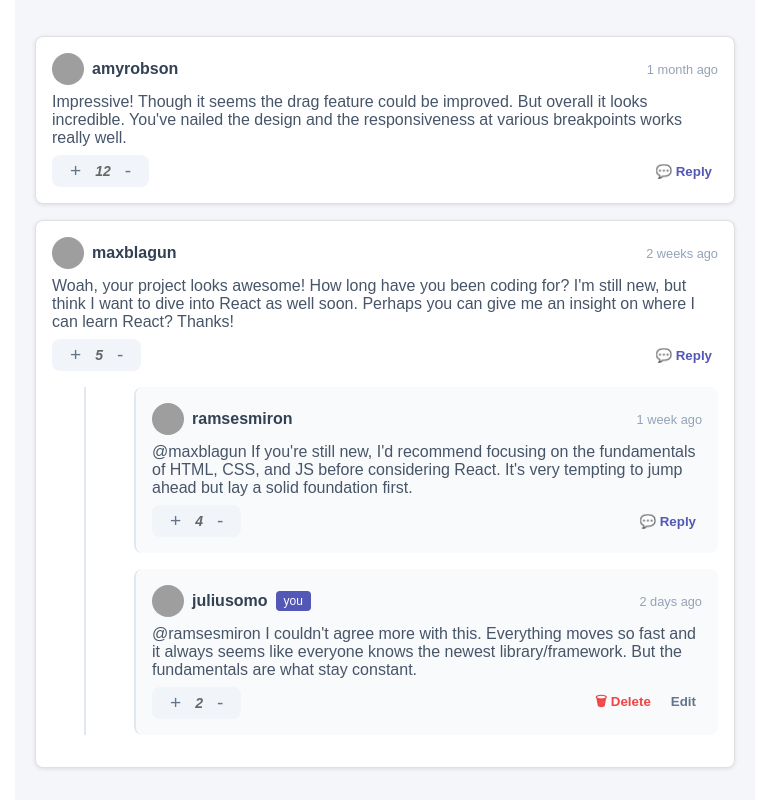
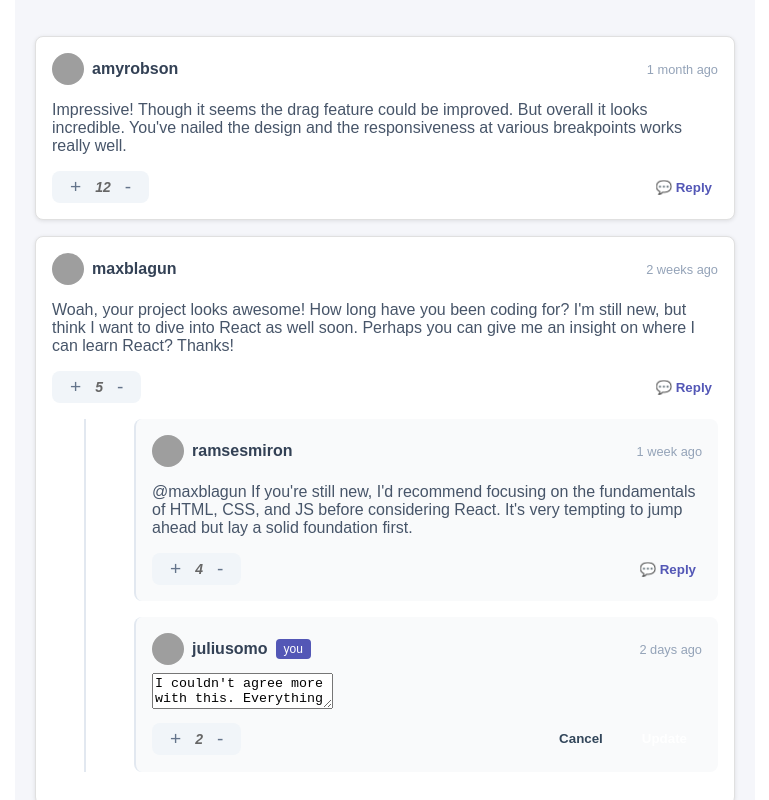
Before and after one commit to Mugeha/Interactive_comments, a React (Create React App) app: page / in a window 1280 px wide. Both pictures are taken after a click on the button "Edit". Shown: the top 800 px of the page, without its empty margins (255-1024 px from the left). Built offline with nearby package versions, Linux system fonts and the light colour scheme; grey boxes are pictures that could not be loaded.

Commit message:
Edit logic

```diff
--- a/src/Components/CommentCard.jsx
+++ b/src/Components/CommentCard.jsx
@@ -9,6 +9,34 @@ const CommentCard = ({ comment, isReply = false }) => {
   const [showReplyInput, setShowReplyInput] = useState(false);
   const [replyContent, setReplyContent] = useState('');
   const [showDeleteModal, setShowDeleteModal] = useState(false);
+
+  // EDIT STATE
+  const [isEditing, setIsEditing] = useState(false);
+  const [editContent, setEditContent] = useState(comment.content);
+
+  // Recursive update function
+  const updateCommentContent = (commentsArr, commentId, newContent) => {
+    return commentsArr.map((c) => {
+      if (c.id === commentId) {
+        return { ...c, content: newContent };
+      } else if (c.replies && c.replies.length > 0) {
+        return {
+          ...c,
+          replies: updateCommentContent(c.replies, commentId, newContent),
+        };
+      }
+      return c;
+    });
+  };
+
+  const handleEditSubmit = () => {
+    const trimmed = editContent.trim();
+    if (trimmed === '') return;
+
+    const updated = updateCommentContent(comments, comment.id, trimmed);
+    setComments(updated);
+    setIsEditing(false);
+  };
 
   const addReplyToComment = (commentsArr, commentId, newReply) => {
     return commentsArr.map((c) => {
@@ -61,10 +89,20 @@ const CommentCard = ({ comment, isReply = false }) => {
         <span className="timestamp">{comment.createdAt}</span>
       </div>
 
-      <p className="comment-content">
-        {comment.replyingTo && <span className="mention">@{comment.replyingTo} </span>}
-        {comment.content}
-      </p>
+      <div className="comment-content">
+        {isEditing ? (
+          <textarea
+            className="edit-input"
+            value={editContent}
+            onChange={(e) => setEditContent(e.target.value)}
+          />
+        ) : (
+          <p>
+            {comment.replyingTo && <span className="mention">@{comment.replyingTo} </span>}
+            {comment.content}
+          </p>
+        )}
+      </div>
 
       <div className="comment-footer">
         <div className="score-box">
@@ -75,16 +113,19 @@ const CommentCard = ({ comment, isReply = false }) => {
 
         <div className="action-buttons">
           {isCurrentUser ? (
-            <>
-              <button className="delete-btn" onClick={() => setShowDeleteModal(true)}>
-                🗑 Delete
-              </button>
-              <button className="edit-btn">Edit</button>
-            </>
+            isEditing ? (
+              <>
+                <button className="cancel-btn" onClick={() => setIsEditing(false)}>Cancel</button>
+                <button className="send-btn" onClick={handleEditSubmit}>Update</button>
+              </>
+            ) : (
+              <>
+                <button className="delete-btn" onClick={() => setShowDeleteModal(true)}>🗑 Delete</button>
+                <button className="edit-btn" onClick={() => setIsEditing(true)}>Edit</button>
+              </>
+            )
           ) : (
-            <button className="reply-btn" onClick={() => setShowReplyInput(!showReplyInput)}>
-              💬 Reply
-            </button>
+            <button className="reply-btn" onClick={() => setShowReplyInput(!showReplyInput)}>💬 Reply</button>
           )}
         </div>
       </div>
@@ -98,9 +139,7 @@ const CommentCard = ({ comment, isReply = false }) => {
             value={replyContent}
             onChange={(e) => setReplyContent(e.target.value)}
           />
-          <button className="send-btn" onClick={handleReplySubmit}>
-            Send
-          </button>
+          <button className="send-btn" onClick={handleReplySubmit}>Send</button>
         </div>
       )}
 
@@ -118,12 +157,8 @@ const CommentCard = ({ comment, isReply = false }) => {
             <h3>Delete comment</h3>
             <p>Are you sure you want to delete this comment? This action can’t be undone.</p>
             <div className="modal-buttons">
-              <button className="cancel-btn" onClick={() => setShowDeleteModal(false)}>
-                No, Cancel
-              </button>
-              <button className="confirm-btn" onClick={confirmDelete}>
-                Yes, Delete
-              </button>
+              <button className="cancel-btn" onClick={() => setShowDeleteModal(false)}>No, Cancel</button>
+              <button className="confirm-btn" onClick={confirmDelete}>Yes, Delete</button>
             </div>
           </div>
         </div>
```
